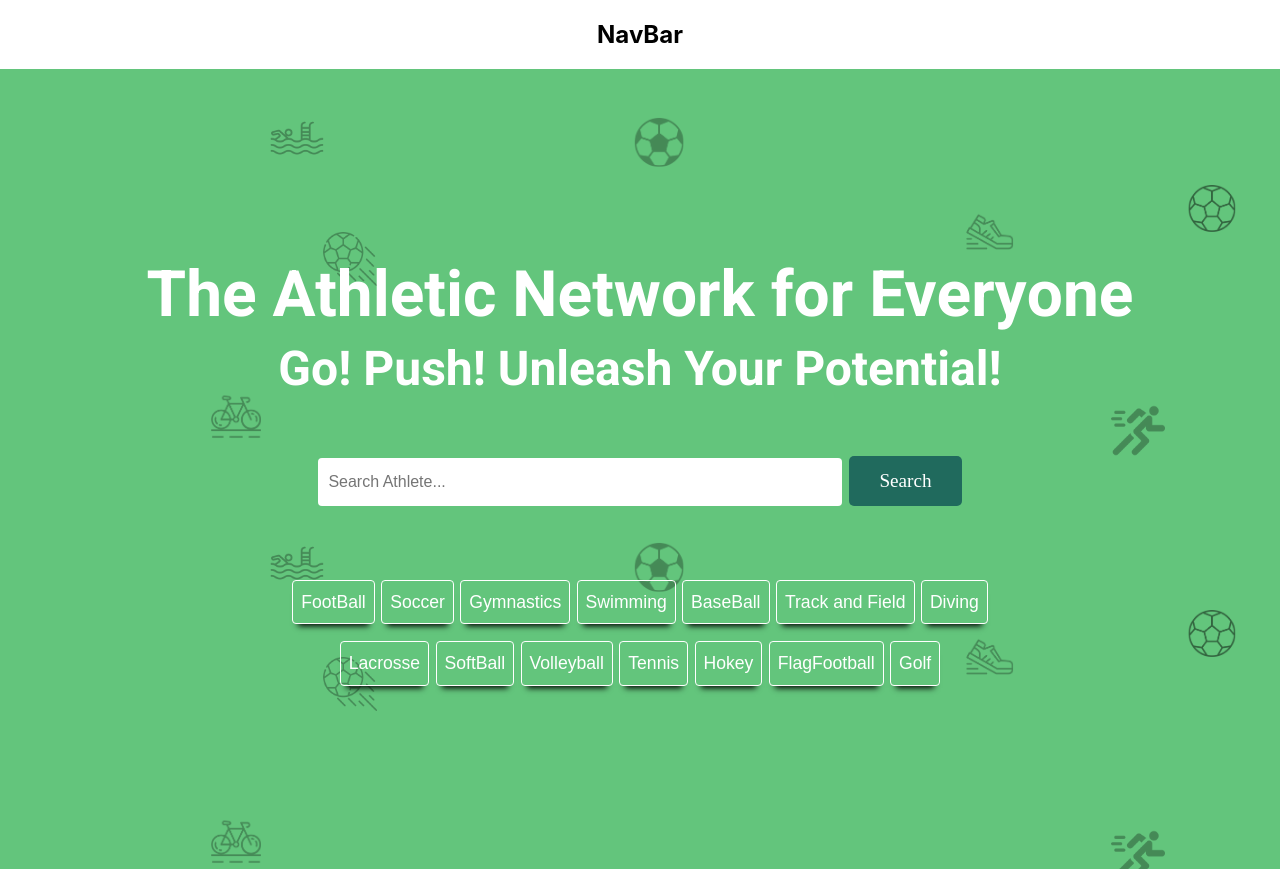
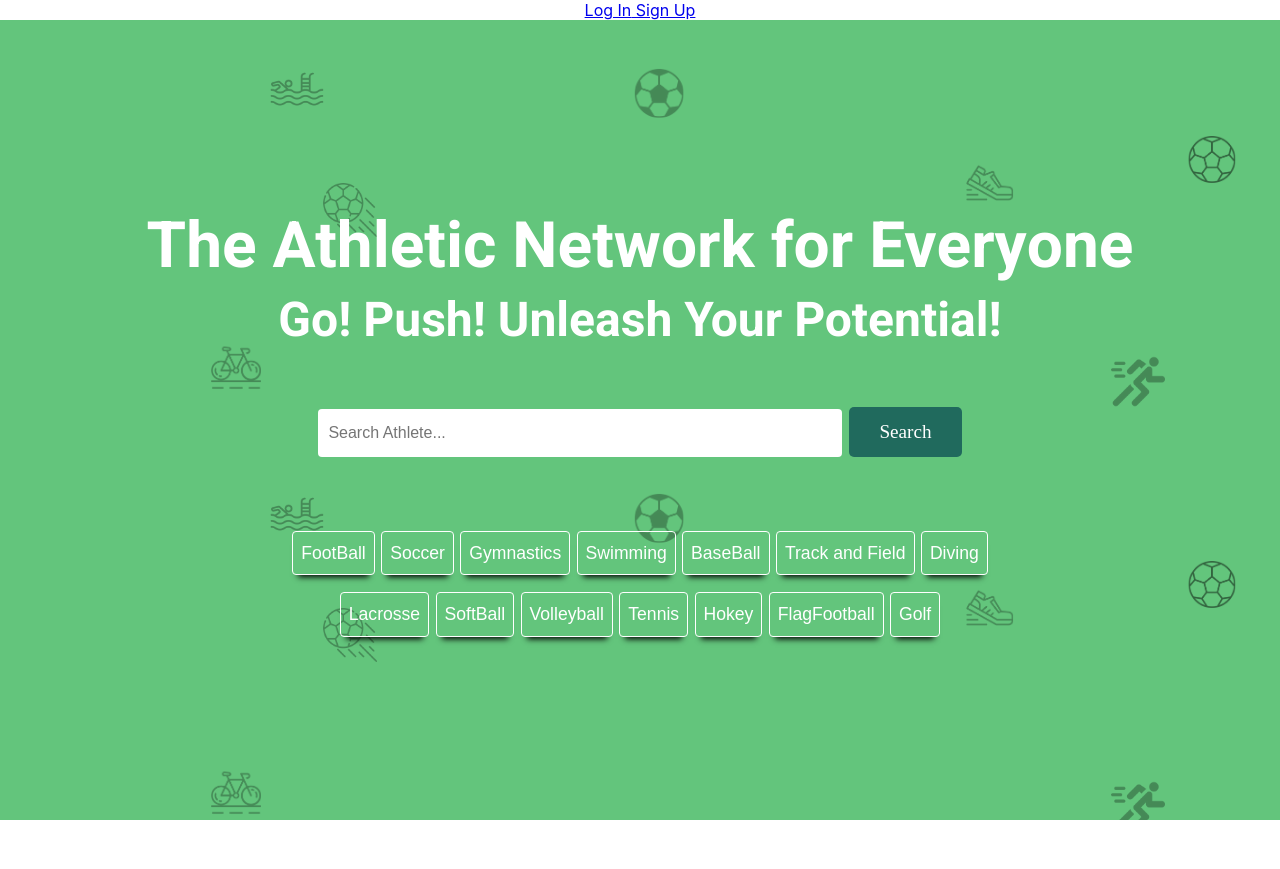
Before and after one commit to mj305/Wynrace, a React (Create React App) app: page / in a window 1280 px wide. After the commit the page ends 820 px from the top, so only its background shows below. Built offline with nearby package versions, Linux system fonts and the light colour scheme.

Commit message:
added Sonia NavBar

```diff
--- a/src/Components/NavBarFolder/NavBar.js
+++ b/src/Components/NavBarFolder/NavBar.js
@@ -1,12 +1,22 @@
 import React from 'react';
+import {
+  BrowserRouter as Router,
+  Switch,
+  Route,
+  Link
+} from "react-router-dom";
+
+
+import './NavBar.css';
 
 const NavBar = () => {
-
   return (
     <>
-    <h2> NavBar </h2>
+    <Router>
+          <Link className="" to="/sign in">Log In</Link>
+          <Link className="" to="/sign in"> Sign Up</Link>
+          </Router>
     </>
   )
 }
-
 export default NavBar;
```
